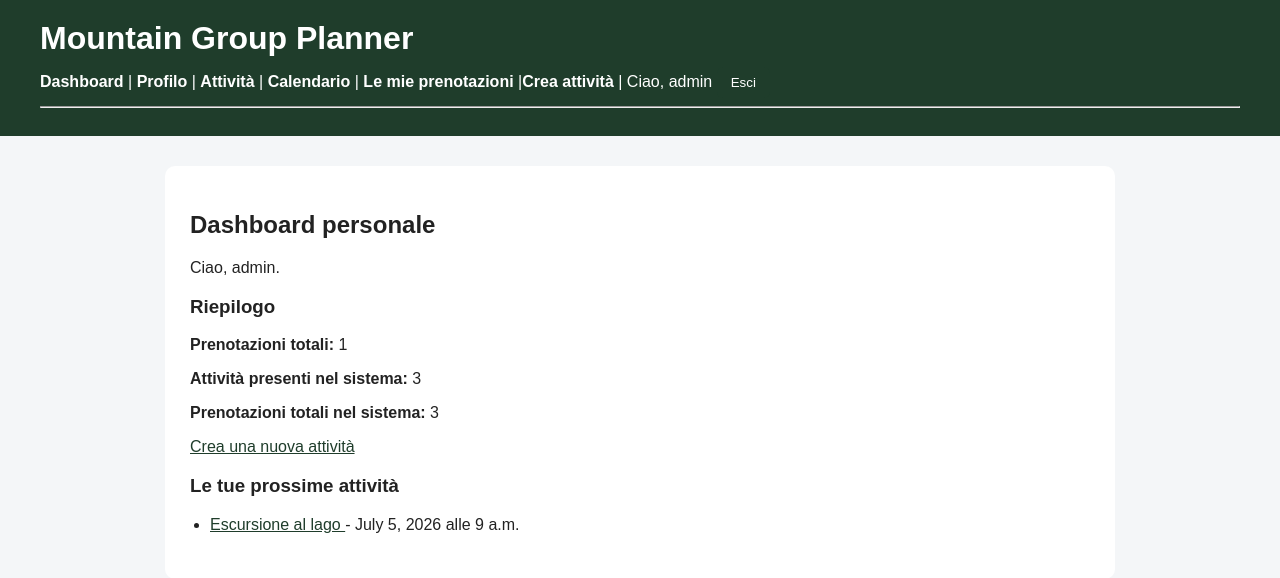
After one commit to ciaroo/mountain-group-planner, a Django app: page /accounts/dashboard/ in a window 1280 px wide. The commit adds this page. Shown: the top 578 px of the page. Run offline with Django 5.2, Linux system fonts and the light colour scheme; a user stored in the database is signed in; data comes from the database, SQL or seed files in the repository; both versions use the stored data as it was after the commit.

Commit message:
Aggiunta dashboard, calendario, profilo e stile base

```diff
--- /dev/null
+++ b/accounts/urls.py
@@ -0,0 +1,10 @@
+from django.urls import path
+
+from . import views
+
+app_name = "accounts"
+
+urlpatterns = [
+    path("dashboard/", views.dashboard, name="dashboard"),
+    path("profile/", views.profile, name="profile"),
+]
--- a/accounts/views.py
+++ b/accounts/views.py
@@ -1,3 +1,39 @@
+from django.contrib.auth.decorators import login_required
 from django.shortcuts import render
 
-# Create your views here.
+from activities.models import Activity, Booking
+
+
+@login_required
+def dashboard(request):
+    user_bookings = Booking.objects.filter(
+        user=request.user
+    ).select_related("activity").order_by(
+        "activity__date",
+        "activity__start_time"
+    )
+
+    total_bookings = user_bookings.count()
+
+    context = {
+        "user_bookings": user_bookings,
+        "total_bookings": total_bookings,
+    }
+
+    if request.user.is_staff:
+        context["total_activities"] = Activity.objects.count()
+        context["total_all_bookings"] = Booking.objects.count()
+
+    return render(request, "accounts/dashboard.html", context)
+
+@login_required
+def profile(request):
+    total_bookings = Booking.objects.filter(
+        user=request.user
+    ).count()
+
+    context = {
+        "total_bookings": total_bookings
+    }
+
+    return render(request, "accounts/profile.html", context)
--- a/activities/urls.py
+++ b/activities/urls.py
@@ -6,6 +6,7 @@ app_name = "activities"
 
 urlpatterns = [
     path("", views.activity_list, name="activity_list"),
+    path("calendar/", views.activity_calendar, name="activity_calendar"),
     path("create/", views.create_activity, name="create_activity"),
     path("my-bookings/", views.my_bookings, name="my_bookings"),
     path("<int:pk>/", views.activity_detail, name="activity_detail"),
--- a/config/settings.py
+++ b/config/settings.py
@@ -118,6 +118,10 @@ USE_TZ = True
 
 STATIC_URL = 'static/'
 
+STATICFILES_DIRS = [
+    BASE_DIR / "static",
+]
+
 LOGIN_URL = "login"
 LOGIN_REDIRECT_URL = "activities:activity_list"
 LOGOUT_REDIRECT_URL = "activities:activity_list"
--- a/config/urls.py
+++ b/config/urls.py
@@ -22,6 +22,7 @@ from django.shortcuts import redirect
 urlpatterns = [
     path("", lambda request: redirect("activities:activity_list")),
     path("admin/", admin.site.urls),
+    path("accounts/", include("accounts.urls")),
     path("accounts/", include("django.contrib.auth.urls")),
     path("activities/", include("activities.urls")),
 ]
--- /dev/null
+++ b/static/css/style.css
@@ -0,0 +1,68 @@
+body {
+    font-family: Arial, sans-serif;
+    margin: 0;
+    background-color: #f4f6f8;
+    color: #222;
+}
+
+header {
+    background-color: #1f3d2b;
+    color: white;
+    padding: 20px 40px;
+}
+
+header h1 {
+    margin: 0 0 10px 0;
+}
+
+nav a {
+    color: white;
+    text-decoration: none;
+    font-weight: bold;
+}
+
+nav a:hover {
+    text-decoration: underline;
+}
+
+main {
+    max-width: 900px;
+    margin: 30px auto;
+    background-color: white;
+    padding: 25px;
+    border-radius: 10px;
+}
+
+ul {
+    padding-left: 20px;
+}
+
+li {
+    margin-bottom: 20px;
+}
+
+button {
+    background-color: #1f3d2b;
+    color: white;
+    border: none;
+    padding: 8px 14px;
+    border-radius: 6px;
+    cursor: pointer;
+}
+
+button:hover {
+    background-color: #2f5d41;
+}
+
+a {
+    color: #1f3d2b;
+}
+
+input,
+select,
+textarea {
+    width: 100%;
+    max-width: 500px;
+    padding: 8px;
+    margin-top: 4px;
+}
--- /dev/null
+++ b/templates/accounts/dashboard.html
@@ -0,0 +1,39 @@
+{% extends "base.html" %}
+
+{% block title %}Dashboard{% endblock %}
+
+{% block content %}
+    <h2>Dashboard personale</h2>
+
+    <p>Ciao, {{ user.username }}.</p>
+
+    <h3>Riepilogo</h3>
+
+    <p><strong>Prenotazioni totali:</strong> {{ total_bookings }}</p>
+
+    {% if user.is_staff %}
+        <p><strong>Attività presenti nel sistema:</strong> {{ total_activities }}</p>
+        <p><strong>Prenotazioni totali nel sistema:</strong> {{ total_all_bookings }}</p>
+
+        <p>
+            <a href="{% url 'activities:create_activity' %}">Crea una nuova attività</a>
+        </p>
+    {% endif %}
+
+    <h3>Le tue prossime attività</h3>
+
+    {% if user_bookings %}
+        <ul>
+            {% for booking in user_bookings %}
+                <li>
+                    <a href="{% url 'activities:activity_detail' booking.activity.pk %}">
+                        {{ booking.activity.title }}
+                    </a>
+                    - {{ booking.activity.date }} alle {{ booking.activity.start_time }}
+                </li>
+            {% endfor %}
+        </ul>
+    {% else %}
+        <p>Non hai ancora prenotazioni.</p>
+    {% endif %}
+{% endblock %}
--- a/templates/base.html
+++ b/templates/base.html
@@ -1,15 +1,20 @@
+{% load static %}
 <!DOCTYPE html>
 <html lang="it">
 <head>
     <meta charset="UTF-8">
     <title>{% block title %}Mountain Group Planner{% endblock %}</title>
+    <link rel="stylesheet" href="{% static 'css/style.css' %}">
 </head>
 <body>
     <header>
         <h1>Mountain Group Planner</h1>
 
         <nav>
+            <a href="{% url 'accounts:dashboard' %}">Dashboard</a> |
+            <a href="{% url 'accounts:profile' %}">Profilo</a> |
             <a href="{% url 'activities:activity_list' %}">Attività</a> |
+            <a href="{% url 'activities:activity_calendar' %}">Calendario</a> |
             <a href="{% url 'activities:my_bookings' %}">Le mie prenotazioni</a>
             {% if user.is_staff %}
                 |<a href="{% url 'activities:create_activity' %}">Crea attività</a>
@@ -17,6 +22,11 @@
 
             {% if user.is_authenticated %}
                 | Ciao, {{ user.username }}
+
+                <form method="post" action="{% url 'logout' %}" style="display: inline;">
+                    {% csrf_token %}
+                    <button type="submit">Esci</button>
+                </form>
             {% else %}
                 | <a href="{% url 'login' %}">Accedi</a>
             {% endif %}
```
Also changed, not shown: activities/views.py (+9 -0 lines), templates/accounts/profile.html (added, +29 -0 lines), templates/activities/activity_calendar.html (added, +25 -0 lines), db.sqlite3.
